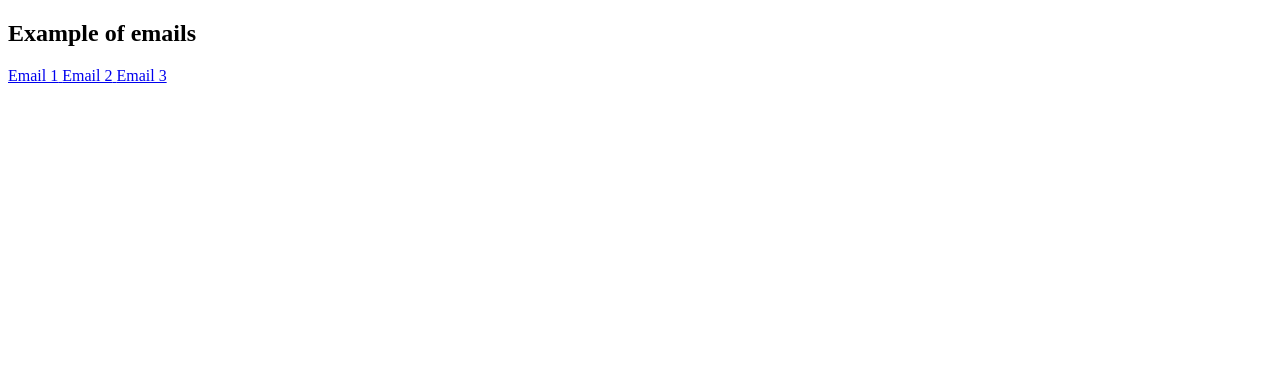
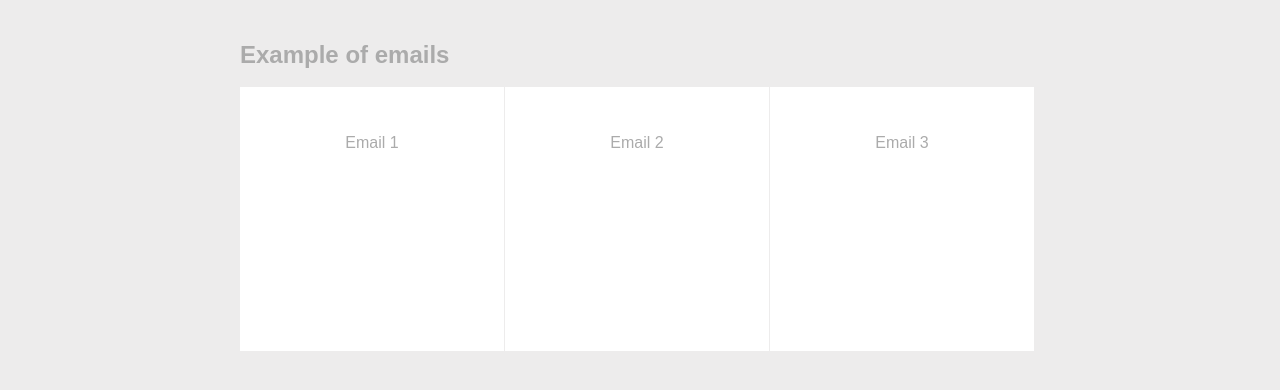
Before and after one commit to AivazovskiiRoman/EmailsGetDoctor, a plain HTML site: page index.html in a window 1280 px wide. Drawn offline with nearby package versions, Linux system fonts and the light colour scheme; the site is published under a folder, as on GitHub Pages, so addresses that start at the root find nothing.

Commit message:
Fixed paths

```diff
--- a/index.html
+++ b/index.html
@@ -5,7 +5,7 @@
   <meta name="viewport" content="width=device-width, initial-scale=1.0">
   <meta http-equiv="X-UA-Compatible" content="ie=edge">
   <title>Demo of e-mails</title>
-  <link rel="stylesheet" href="/css/style.css">
+  <link rel="stylesheet" href="css/style.css">
 </head>
 <body>
   <section class="js__target">
@@ -15,18 +15,18 @@
   <section class="preview">
     <h1>Example of emails</h1>
     <!-- change the href to HTML files with the content to be loaded contained in #content - they'll be loaded via AJAX when clicked. Fully marked-up HTML pages will mean it degrades nicely -->
-    <a href="/dist/gd_template_margarita.html" class="page">
+    <a href="dist/gd_template_margarita.html" class="page">
       <span>Email 1</span>
     </a>
-    <a href="/dist/gd_template_org_letter.html" class="page">
+    <a href="dist/gd_template_org_letter.html" class="page">
       <span>Email 2</span>
     </a>
-    <a href="/dist/getdoctor_hm_letter.html" class="page">
+    <a href="dist/getdoctor_hm_letter.html" class="page">
       <span>Email 3</span>
     </a>
   </section>
 
   <script src="https://cdnjs.cloudflare.com/ajax/libs/jquery/3.3.1/jquery.min.js"></script>
-  <script src="/js/script.js"></script>
+  <script src="js/script.js"></script>
 </body>
 </html>
```
